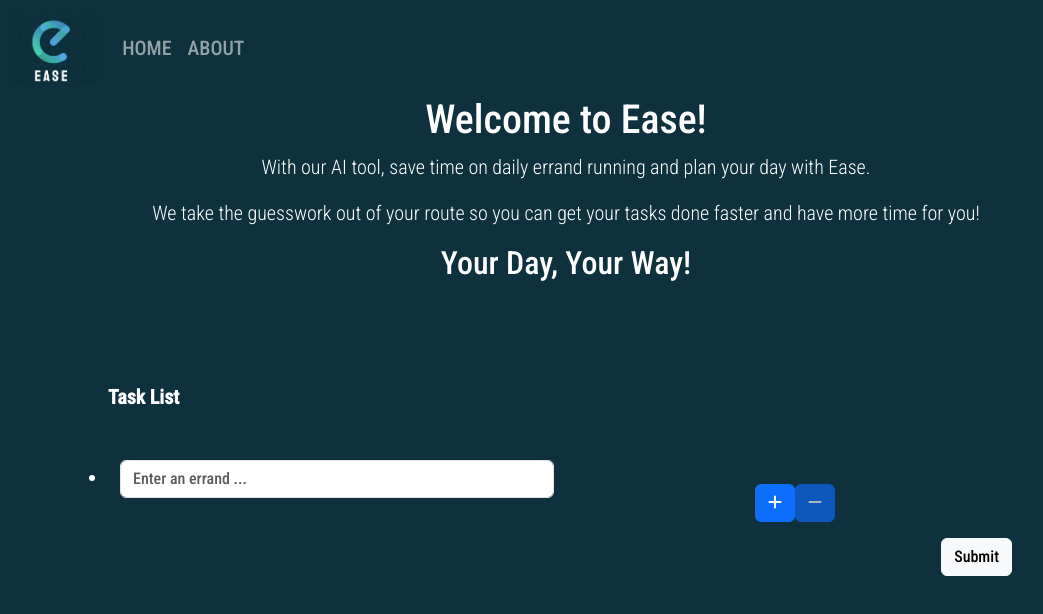
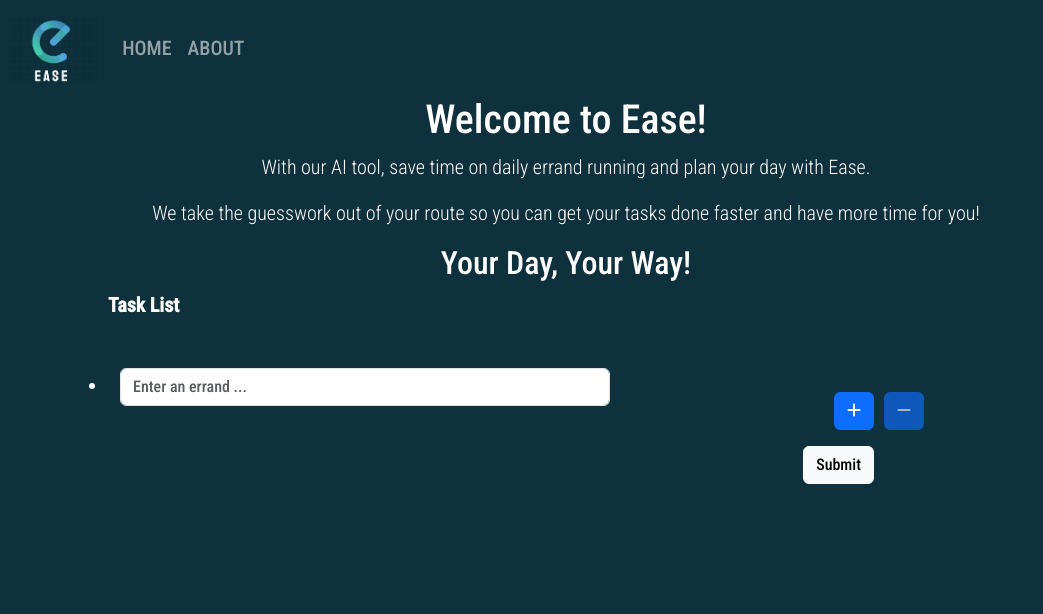
Before and after one commit to INRIX-ItinApp/FrontEnd, a React (Create React App) app in the folder my-app/: page / in a window 1280 px wide. Shown: the top 614 px of the page, without its empty margins (74-1117 px from the left). Built offline with nearby package versions, Linux system fonts and the light colour scheme; no server answers.

Commit message:
updated button spacing

```diff
--- a/my-app/src/components/Form.js
+++ b/my-app/src/components/Form.js
@@ -30,7 +30,7 @@ const FormPage = () => {
     return(
         <div>
             <Container>
-                <Row style={{fontWeight: "bold", margin: "100px"}}>
+                <Row style={{fontWeight: "bold", marginLeft: "100px"}}>
                     Task List
                     <Form>
                         <Form.Group className="mb-3" controlId="formBasicEmail">
@@ -47,8 +47,8 @@ const FormPage = () => {
                                         />
 
                                 </Col>
-                                <Col md>
-                                    <Button disabled={field.id == 5} onClick={() => handleAdd(i)} className="mt-4 mr-5" style={{float: "center"}}>
+                                <Col>
+                                    <Button disabled={field.id == 5} onClick={() => handleAdd(i)} className="mt-4 mr-5" style={{float: "center", marginRight: "10px"}}>
                                         <i className="fas fa-plus"></i>
                                     </Button>
                                     <Button disabled={field.id == 1} onClick={() => handleSubtract(i)}className="mt-4">
@@ -59,10 +59,10 @@ const FormPage = () => {
                             </div>
                             ))}
                         </Form.Group>
-                        <div style={{float: "right"}}>
-                        <Button type="submit" variant="light">
-                            Submit
-                        </Button>
+                        <div style={{float: "right", marginRight: "250px"}}>
+                            <Button type="submit" variant="light">
+                                Submit
+                            </Button>
                         </div>
                     </Form>
                 </Row>
```
